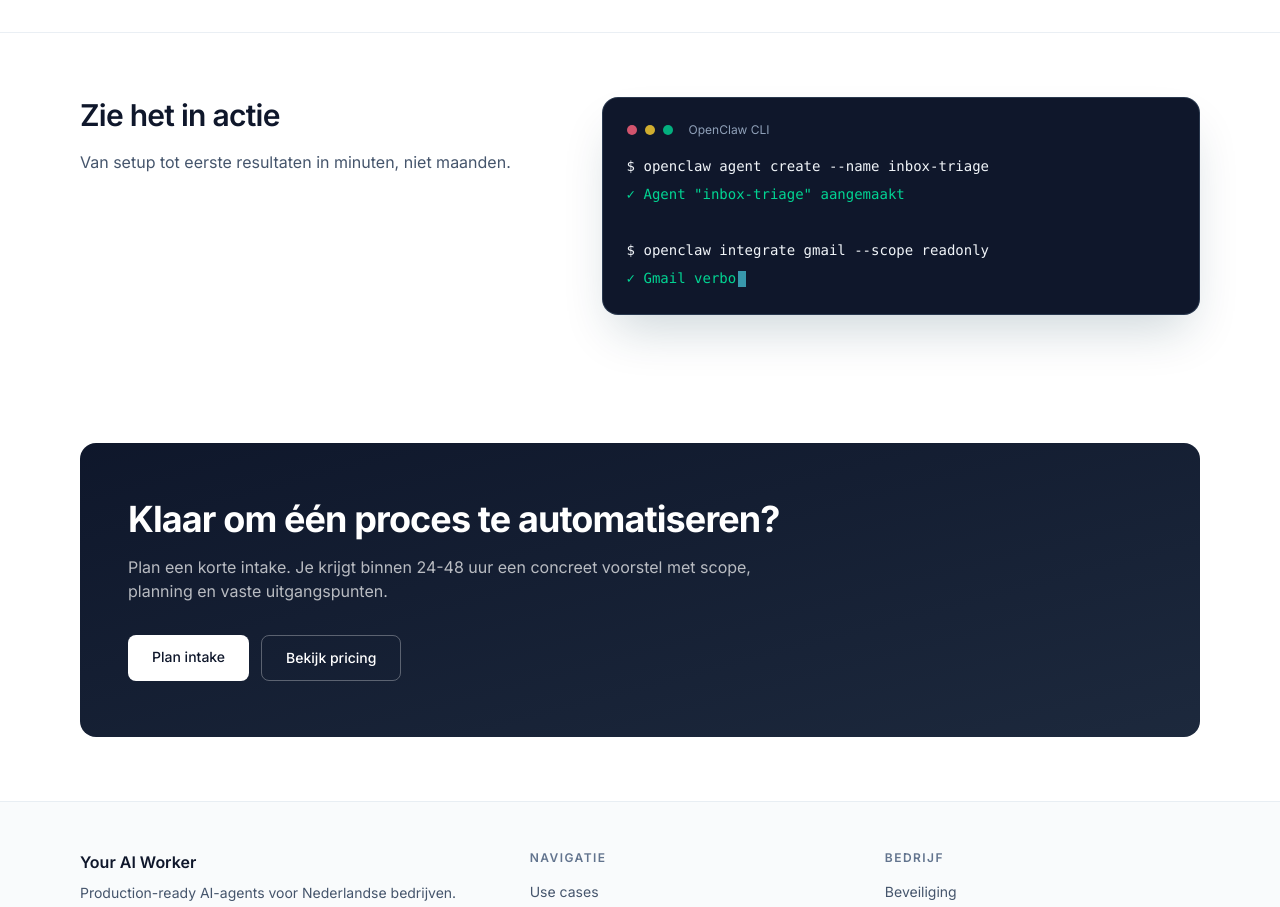
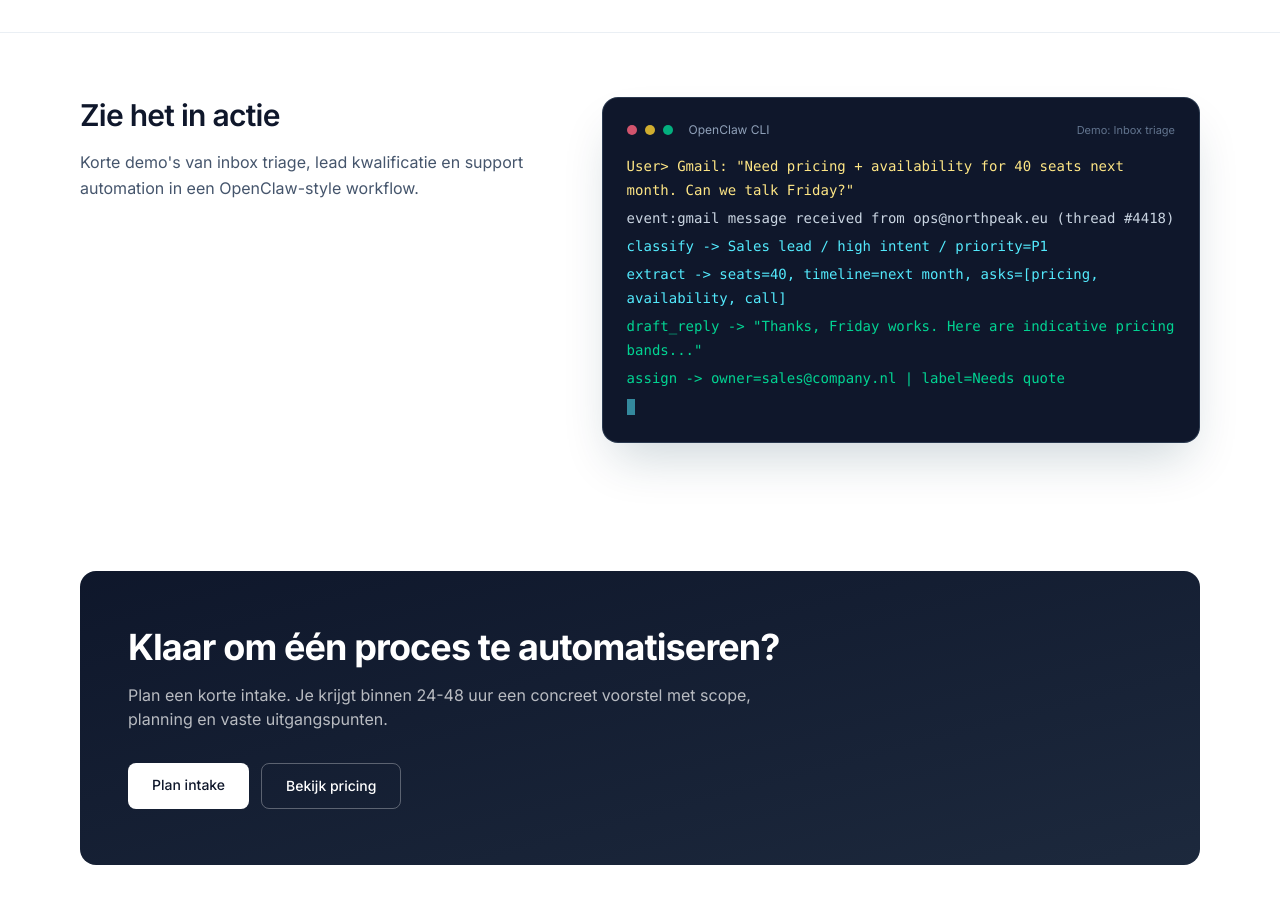
Before and after one commit to openclawbot69420-ux/youraiworker-site, a Next.js app: page / in a window 1280 px wide. Shown: the part 4360-5267 px from the top of the page. Built offline with nearby package versions, Linux system fonts and the light colour scheme.

Commit message:
feat: cycle terminal demo through multiple use cases

```diff
--- a/src/app/page.tsx
+++ b/src/app/page.tsx
@@ -475,7 +475,8 @@
           <div>
             <h2 className="text-2xl font-semibold tracking-tight sm:text-3xl">Zie het in actie</h2>
             <p className="mt-4 max-w-xl text-sm leading-relaxed text-slate-600 sm:text-base">
-              Van setup tot eerste resultaten in minuten, niet maanden.
+              Korte demo&apos;s van inbox triage, lead kwalificatie en support automation in een
+              OpenClaw-style workflow.
             </p>
           </div>
           <OpenClawTerminalDemo />
--- a/src/components/OpenClawTerminalDemo.tsx
+++ b/src/components/OpenClawTerminalDemo.tsx
@@ -4,78 +4,170 @@
 
 type TerminalLine = {
   text: string
-  tone: "command" | "success" | "event" | "result"
+  tone: "user" | "command" | "success" | "event" | "result"
 }
 
-const TERMINAL_LINES: TerminalLine[] = [
-  { text: "$ openclaw agent create --name inbox-triage", tone: "command" },
-  { text: '✓ Agent "inbox-triage" aangemaakt', tone: "success" },
-  { text: "", tone: "event" },
-  { text: "$ openclaw integrate gmail --scope readonly", tone: "command" },
-  { text: "✓ Gmail verbonden (read-only)", tone: "success" },
-  { text: "", tone: "event" },
-  { text: "$ openclaw integrate google-sheets --scope readwrite", tone: "command" },
-  { text: "✓ Google Sheets verbonden", tone: "success" },
-  { text: "", tone: "event" },
-  { text: "$ openclaw agent deploy --live", tone: "command" },
-  { text: "✓ Agent live! Monitoring ingeschakeld.", tone: "success" },
-  { text: "", tone: "event" },
-  { text: 'Nieuwe mail: "Offerte aanvraag — Bedrijf X"', tone: "event" },
-  { text: "→ Gecategoriseerd: Sales lead (hoge prioriteit)", tone: "result" },
-  { text: "→ Concept-antwoord opgesteld", tone: "result" },
-  { text: "→ Toegevoegd aan CRM pipeline", tone: "result" },
+type DemoScenario = {
+  label: string
+  lines: TerminalLine[]
+}
+
+const DEMO_SCENARIOS: DemoScenario[] = [
+  {
+    label: "Inbox triage",
+    lines: [
+      {
+        text: 'User> Gmail: "Need pricing + availability for 40 seats next month. Can we talk Friday?"',
+        tone: "user",
+      },
+      { text: 'event:gmail message received from ops@northpeak.eu (thread #4418)', tone: "event" },
+      { text: "classify -> Sales lead / high intent / priority=P1", tone: "result" },
+      { text: "extract -> seats=40, timeline=next month, asks=[pricing, availability, call]", tone: "result" },
+      { text: 'draft_reply -> "Thanks, Friday works. Here are indicative pricing bands..."', tone: "success" },
+      { text: "assign -> owner=sales@company.nl | label=Needs quote", tone: "success" },
+    ],
+  },
+  {
+    label: "Lead qualification",
+    lines: [
+      { text: "User> Telegram: New inbound lead from @jasonfounder", tone: "user" },
+      { text: "telegram.listen -> lead conversation opened", tone: "event" },
+      { text: "ask #1 -> What team size will use this workflow?", tone: "command" },
+      { text: "ask #2 -> What's your target go-live date?", tone: "command" },
+      { text: "reply parsed -> team_size=12, go_live=March, use_case=customer onboarding", tone: "result" },
+      { text: "score -> ICP match: 82/100 (qualified)", tone: "result" },
+      { text: "sheets.append -> Leads!A:G row=128 status=Qualified", tone: "success" },
+    ],
+  },
+  {
+    label: "WhatsApp support",
+    lines: [
+      { text: 'User> WhatsApp: "How do I reset my password? Also invoice #1049 is missing."', tone: "user" },
+      { text: "whatsapp.webhook -> incoming support message (customer tier: Pro)", tone: "event" },
+      { text: "kb.search -> password reset FAQ matched (confidence 0.97)", tone: "result" },
+      { text: "send_reply -> reset steps + secure reset link guidance", tone: "success" },
+      { text: "detect -> billing issue requires human review", tone: "event" },
+      { text: "ticket.create -> Zendesk #5821 | queue=Billing | priority=normal", tone: "result" },
+      { text: "notify -> customer updated: 'I've escalated this to billing support.'", tone: "success" },
+    ],
+  },
 ]
 
-const LINE_PAUSE_TICKS = 16
+const TICK_MS = 18
+const LINE_PAUSE_TICKS = 7
+const SHORT_PAUSE_TICKS = 3
+const SCENARIO_HOLD_TICKS = 40
+const FADE_TICKS = 14
 
 type AnimationState = {
+  scenarioIndex: number
   lineIndex: number
   charIndex: number
   pauseTicks: number
+  phase: "typing" | "holding" | "fading"
+  phaseTicks: number
 }
 
 export const OpenClawTerminalDemo: React.FC = () => {
+  const [prefersReducedMotion, setPrefersReducedMotion] = useState(false)
   const [animation, setAnimation] = useState<AnimationState>({
+    scenarioIndex: 0,
     lineIndex: 0,
     charIndex: 0,
     pauseTicks: 0,
+    phase: "typing",
+    phaseTicks: 0,
   })
 
   useEffect(() => {
+    const mediaQuery = window.matchMedia("(prefers-reduced-motion: reduce)")
+
+    const updatePreference = () => {
+      setPrefersReducedMotion(mediaQuery.matches)
+    }
+
+    updatePreference()
+    mediaQuery.addEventListener("change", updatePreference)
+
+    return () => {
+      mediaQuery.removeEventListener("change", updatePreference)
+    }
+  }, [])
+
+  useEffect(() => {
+    if (prefersReducedMotion) {
+      return
+    }
+
     const intervalId = window.setInterval(() => {
       setAnimation((current) => {
-        if (current.lineIndex >= TERMINAL_LINES.length) {
-          return current
+        if (current.phase === "holding") {
+          if (current.phaseTicks > 0) {
+            return { ...current, phaseTicks: current.phaseTicks - 1 }
+          }
+
+          return { ...current, phase: "fading", phaseTicks: FADE_TICKS }
+        }
+
+        if (current.phase === "fading") {
+          if (current.phaseTicks > 0) {
+            return { ...current, phaseTicks: current.phaseTicks - 1 }
+          }
+
+          return {
+            scenarioIndex: (current.scenarioIndex + 1) % DEMO_SCENARIOS.length,
+            lineIndex: 0,
+            charIndex: 0,
+            pauseTicks: 0,
+            phase: "typing",
+            phaseTicks: 0,
+          }
         }
 
         if (current.pauseTicks > 0) {
           return { ...current, pauseTicks: current.pauseTicks - 1 }
         }
 
-        const line = TERMINAL_LINES[current.lineIndex]
+        const scenarioLines = DEMO_SCENARIOS[current.scenarioIndex]?.lines ?? []
+
+        if (current.lineIndex >= scenarioLines.length) {
+          return { ...current, phase: "holding", phaseTicks: SCENARIO_HOLD_TICKS }
+        }
+
+        const line = scenarioLines[current.lineIndex]
 
         if (current.charIndex < line.text.length) {
-          return { ...current, charIndex: current.charIndex + 1 }
+          const charsPerTick = line.text.length > 72 ? 2 : 1
+          return { ...current, charIndex: Math.min(line.text.length, current.charIndex + charsPerTick) }
         }
 
         return {
+          ...current,
           lineIndex: current.lineIndex + 1,
           charIndex: 0,
-          pauseTicks: line.text.length === 0 ? 6 : LINE_PAUSE_TICKS,
+          pauseTicks: line.text.length === 0 ? SHORT_PAUSE_TICKS : LINE_PAUSE_TICKS,
         }
       })
-    }, 35)
+    }, TICK_MS)
 
     return () => {
       window.clearInterval(intervalId)
     }
-  }, [])
+  }, [prefersReducedMotion])
 
-  const visibleLines = TERMINAL_LINES.slice(0, animation.lineIndex)
-  const currentLine = TERMINAL_LINES[animation.lineIndex]
+  const scenario = DEMO_SCENARIOS[animation.scenarioIndex] ?? DEMO_SCENARIOS[0]
+  const scenarioLines = scenario.lines
+  const visibleLines = prefersReducedMotion
+    ? DEMO_SCENARIOS[0].lines
+    : scenarioLines.slice(0, animation.lineIndex)
+  const currentLine = prefersReducedMotion ? null : scenarioLines[animation.lineIndex]
   const currentText = currentLine ? currentLine.text.slice(0, animation.charIndex) : ""
+  const activeLabel = prefersReducedMotion ? DEMO_SCENARIOS[0].label : scenario.label
+  const fadeOpacity =
+    animation.phase === "fading" ? Math.max(0, animation.phaseTicks / FADE_TICKS) : 1
 
   const lineClassName = (tone: TerminalLine["tone"]) => {
+    if (tone === "user") return "text-amber-200"
     if (tone === "success") return "text-emerald-400"
     if (tone === "result") return "text-cyan-300"
     if (tone === "command") return "text-slate-100"
@@ -89,9 +181,13 @@
         <span className="h-2.5 w-2.5 rounded-full bg-amber-300/80" />
         <span className="h-2.5 w-2.5 rounded-full bg-emerald-400/80" />
         <span className="ml-2 text-xs text-slate-400">OpenClaw CLI</span>
+        <span className="ml-auto text-[11px] text-slate-500">Demo: {activeLabel}</span>
       </div>
 
-      <div className="space-y-1 font-mono text-xs leading-6 sm:text-sm">
+      <div
+        className="space-y-1 font-mono text-xs leading-6 transition-opacity duration-200 sm:text-sm"
+        style={{ opacity: prefersReducedMotion ? 1 : fadeOpacity }}
+      >
         {visibleLines.map((line, index) => (
           <p key={`${line.text}-${index}`} className={`whitespace-pre-wrap ${lineClassName(line.tone)}`}>
             {line.text || "\u00A0"}
@@ -101,13 +197,19 @@
         {currentLine ? (
           <p className={`whitespace-pre-wrap ${lineClassName(currentLine.tone)}`}>
             {currentText}
-            <span aria-hidden="true" className="ml-0.5 inline-block h-4 w-2 animate-pulse bg-cyan-300 align-middle" />
+            <span
+              aria-hidden="true"
+              className="ml-0.5 inline-block h-4 w-2 animate-pulse bg-cyan-300 align-middle motion-reduce:hidden"
+            />
           </p>
-        ) : (
+        ) : !prefersReducedMotion ? (
           <p className="text-slate-400">
-            <span aria-hidden="true" className="inline-block h-4 w-2 animate-pulse bg-cyan-300 align-middle" />
+            <span
+              aria-hidden="true"
+              className="inline-block h-4 w-2 animate-pulse bg-cyan-300 align-middle motion-reduce:hidden"
+            />
           </p>
-        )}
+        ) : null}
       </div>
     </div>
   )
```
